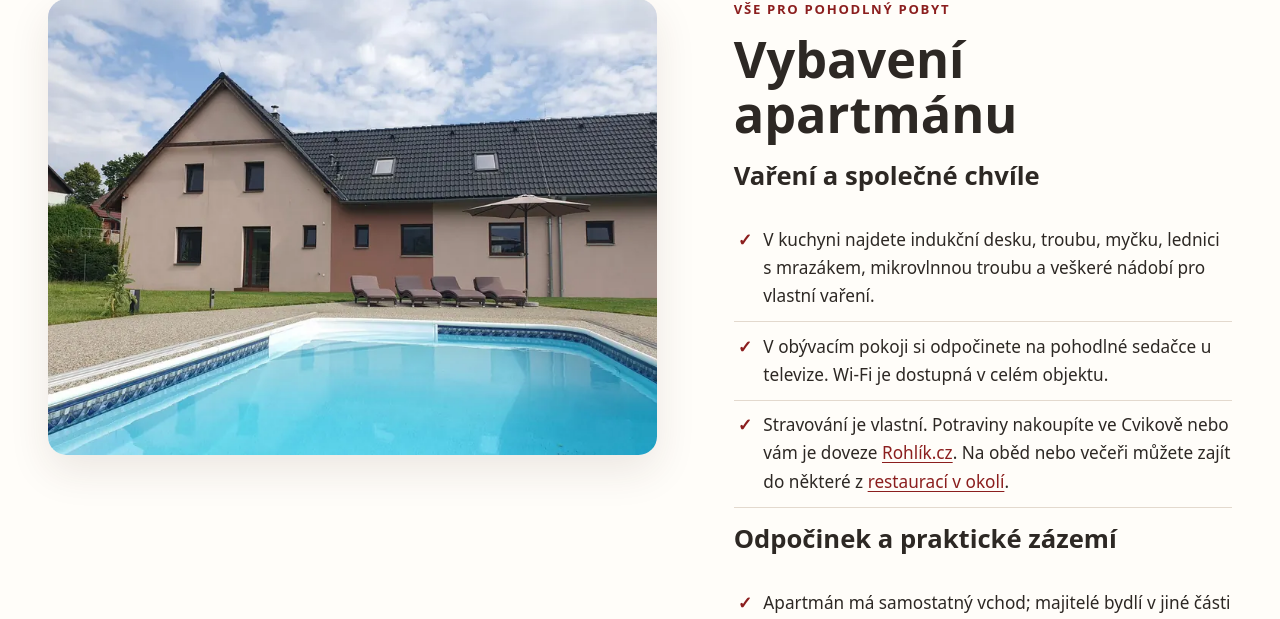
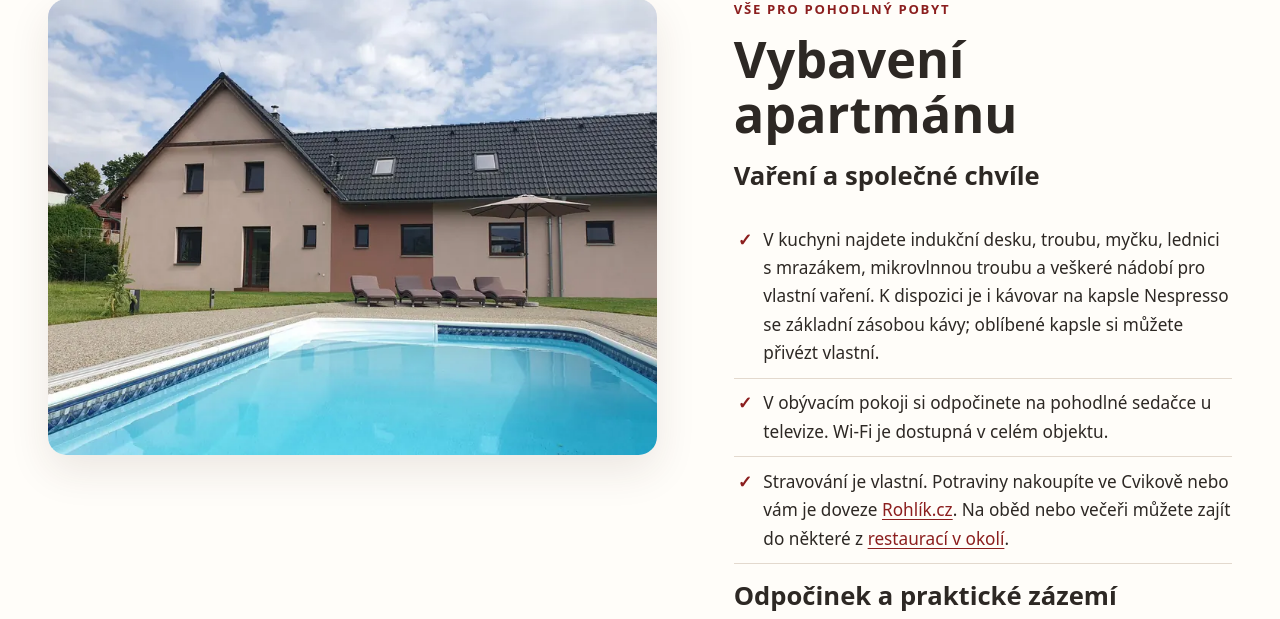
Before and after one commit to nijel/apartmancvikov, a Django app: page /en/ in a window 1280 px wide. Shown: the part 2042-2661 px from the top of the page. Run offline with Django 3.2, Linux system fonts and the light colour scheme; data that the repository does not hold is empty.

Commit message:
feat: mention Nespresso coffee machine in apartment amenities

```diff
--- a/apartmancvikov/templates/index.html
+++ b/apartmancvikov/templates/index.html
@@ -124,7 +124,7 @@
           <h2>{% translate "Vybavení apartmánu" %}</h2>
           <h3>{% translate "Vaření a společné chvíle" %}</h3>
           <ul class="check-list">
-            <li>{% translate "V kuchyni najdete indukční desku, troubu, myčku, lednici s mrazákem, mikrovlnnou troubu a veškeré nádobí pro vlastní vaření." %}</li>
+            <li>{% translate "V kuchyni najdete indukční desku, troubu, myčku, lednici s mrazákem, mikrovlnnou troubu a veškeré nádobí pro vlastní vaření. K dispozici je i kávovar na kapsle Nespresso se základní zásobou kávy; oblíbené kapsle si můžete přivézt vlastní." %}</li>
             <li>{% translate "V obývacím pokoji si odpočinete na pohodlné sedačce u televize. Wi-Fi je dostupná v celém objektu." %}</li>
             <li>
               {% translate "Stravování je vlastní. Potraviny nakoupíte ve Cvikově nebo vám je doveze" %}
```
Also changed, not shown: apartmancvikov/locale/de/LC_MESSAGES/django.po, apartmancvikov/locale/en/LC_MESSAGES/django.po.
